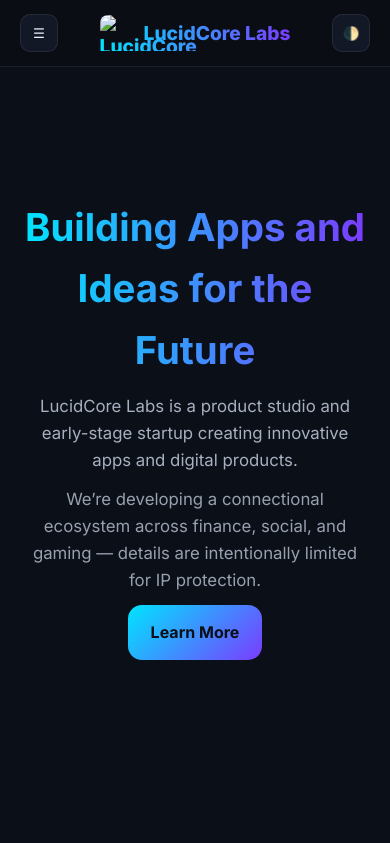
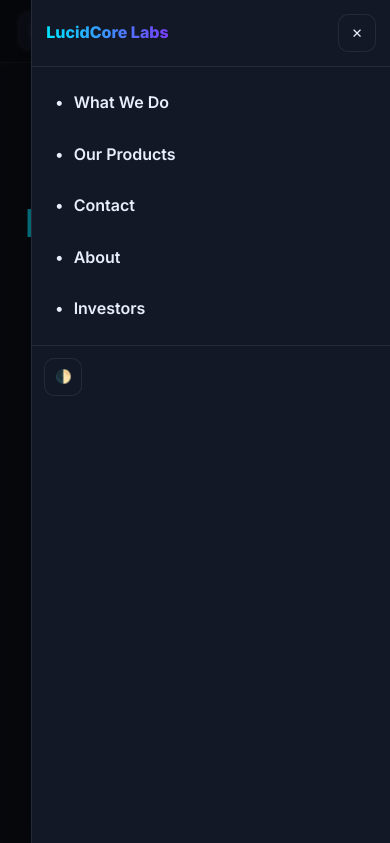
Before and after one commit to uksoldiers123-lab/LucidCore-Labs-, a plain HTML site: page index.html in a window 390 px wide. Both pictures are taken after a click on the button "Open menu". Shown: the top 843 px of the page. Drawn offline with Linux system fonts and the light colour scheme.

Commit message:
Enhance header layout and mobile menu functionality
Refactor header and navigation structure, add mobile menu functionality, and improve theme toggle persistence.

```diff
--- a/index.html
+++ b/index.html
@@ -5,25 +5,46 @@
   <meta name="viewport" content="width=device-width, initial-scale=1, viewport-fit=cover" />
   <title>LucidCore Labs — Building Apps & Ideas</title>
   <meta name="description" content="LucidCore Labs is a product studio and early-stage startup creating innovative apps like SnowApp and PeekR." />
-  <link rel="icon" type="image/png" href="lucidcore-icon.png" />
   <link href="https://fonts.googleapis.com/css2?family=Inter:wght@400;600;700;800&display=swap" rel="stylesheet" />
   <style>
-    :root { --cyan:#00e5ff;--purple:#7a3cff;--bg:#0b0f17;--surface:#121826;--text:#e9eefc;--muted:#a7b0c0;--line:rgba(255,255,255,.08);--shadow:0 20px 50px rgba(0,0,0,.35);--ease:cubic-bezier(.22,.61,.36,1) }
-    [data-theme="light"] { --bg:#f7f9ff;--surface:#fff;--text:#0b0f17;--muted:#4a5568;--line:rgba(0,0,0,.08) }
+    :root{
+      --cyan:#00e5ff;--purple:#7a3cff;--bg:#0b0f17;--surface:#121826;--text:#e9eefc;--muted:#a7b0c0;--line:rgba(255,255,255,.08);
+      --ease:cubic-bezier(.22,.61,.36,1)
+    }
+    [data-theme="light"]{--bg:#f7f9ff;--surface:#fff;--text:#0b0f17;--muted:#4a5568;--line:rgba(0,0,0,.08)}
     *{box-sizing:border-box;margin:0;padding:0}
     body{font-family:'Inter',sans-serif;background:var(--bg);color:var(--text);line-height:1.6}
 
-    header{position:sticky;top:0;z-index:10;background:rgba(10,14,21,0.8);backdrop-filter:blur(12px);border-bottom:1px solid var(--line)}
-    .nav{max-width:1100px;margin:auto;display:flex;align-items:center;justify-content:space-between;padding:14px 20px}
-    .brand{display:flex;align-items:center;gap:.5rem;font-weight:800;font-size:1.2rem;background:linear-gradient(90deg,var(--cyan),var(--purple));-webkit-background-clip:text;-webkit-text-fill-color:transparent}
-    .brand img{width:36px;height:36px;border-radius:8px}
-    .desktop-nav ul{display:flex;list-style:none;gap:1.5rem;flex-wrap:wrap;justify-content:center}
-    .desktop-nav a{color:var(--text);opacity:.9;text-decoration:none;font-weight:600;transition:opacity .25s var(--ease)}
+    /* ===== Header ===== */
+    header.site-header{position:sticky;top:0;z-index:1000;background:rgba(10,14,21,.75);backdrop-filter:blur(12px);border-bottom:1px solid var(--line)}
+    .nav-wrap{max-width:1100px;margin:auto;display:flex;align-items:center;justify-content:space-between;padding:12px 18px}
+    .brand{display:flex;align-items:center;gap:.55rem;text-decoration:none}
+    .brand .brand-text{font-weight:800;font-size:1.15rem;background:linear-gradient(90deg,var(--cyan),var(--purple));-webkit-background-clip:text;-webkit-text-fill-color:transparent}
+    .desktop-nav{display:flex}
+    .desktop-nav ul{display:flex;gap:1.25rem;list-style:none;margin:0;padding:0}
+    .desktop-nav a{color:var(--text);text-decoration:none;font-weight:600;opacity:.9;transition:opacity .2s var(--ease)}
     .desktop-nav a:hover,.desktop-nav a.active{opacity:1}
+    .controls{display:flex;gap:.5rem}
     .btn-icon{display:inline-grid;place-items:center;width:38px;height:38px;border-radius:10px;border:1px solid var(--line);background:var(--surface);color:var(--text)}
-    .hamburger{display:none}
-    @media(max-width:760px){.desktop-nav{display:none}.hamburger{display:inline-grid}}
+    .menu-toggle{display:none}
+    @media (max-width: 860px){.desktop-nav{display:none}.menu-toggle{display:inline-grid}}
 
+    /* Mobile panel */
+    .mobile-panel{position:fixed;inset:0;height:100vh;background:rgba(0,0,0,.45);backdrop-filter:blur(2px);display:none;opacity:0;transition:opacity .2s var(--ease)}
+    .mobile-panel.is-open{display:block;opacity:1}
+    .mobile-sheet{position:absolute;top:0;right:0;width:min(92vw,380px);height:100%;background:var(--surface);border-left:1px solid var(--line);transform:translateX(100%);transition:transform .28s var(--ease);box-shadow:0 20px 50px rgba(0,0,0,.35)}
+    .mobile-panel.is-open .mobile-sheet{transform:translateX(0)}
+    .mobile-head{display:flex;align-items:center;justify-content:space-between;padding:14px;border-bottom:1px solid var(--line)}
+    .mobile-brand{display:flex;align-items:center;gap:.6rem;font-weight:800}
+    .mobile-brand .brand-text{background:linear-gradient(90deg,var(--cyan),var(--purple));-webkit-background-clip:text;-webkit-text-fill-color:transparent}
+    .mobile-nav{padding:10px 12px}
+    .mobile-nav a{display:flex;align-items:center;gap:.65rem;padding:12px 10px;border-radius:12px;text-decoration:none;color:var(--text);font-weight:600;border:1px solid transparent}
+    .mobile-nav a:hover{background:rgba(255,255,255,.05);border-color:var(--line)}
+    .mobile-foot{margin-top:auto;padding:12px;border-top:1px solid var(--line);display:flex;gap:.5rem}
+    .visually-hidden{position:absolute!important;clip:rect(1px,1px,1px,1px);padding:0!important;border:0!important;height:1px!important;width:1px!important;overflow:hidden}
+    body.no-scroll{overflow:hidden}
+
+    /* ===== Page sections ===== */
     .hero{text-align:center;padding:70px 24px;max-width:900px;margin:60px auto}
     .hero h1{font-size:clamp(2.4rem,4vw,3.6rem);background:linear-gradient(90deg,var(--cyan),var(--purple));-webkit-background-clip:text;-webkit-text-fill-color:transparent;margin-bottom:12px}
     .hero p{color:var(--muted);font-size:1.05rem;max-width:720px;margin:0 auto 12px}
@@ -32,11 +53,9 @@
 
     section{padding:60px 20px}
     h2.title{text-align:center;margin-bottom:30px}
-
     .grid3{max-width:1100px;margin:auto;display:grid;gap:20px;grid-template-columns:repeat(auto-fit,minmax(250px,1fr))}
     .card{background:var(--surface);border:1px solid var(--line);border-radius:18px;padding:22px;text-align:left;box-shadow:0 10px 28px rgba(0,0,0,.28)}
     .muted{color:var(--muted)}
-
     .notice{max-width:900px;margin:0 auto 10px;text-align:center;color:var(--muted);font-size:.95rem}
 
     .products{max-width:1100px;margin:auto;display:grid;gap:20px;grid-template-columns:repeat(auto-fit,minmax(280px,1fr))}
@@ -54,11 +73,12 @@
   </style>
 </head>
 <body>
-  <header>
-    <div class="nav">
-      <button class="btn-icon hamburger" id="openMenu" aria-label="Open menu">☰</button>
-      <div class="brand"><img src="lucidcore-icon.png" alt="LucidCore icon" /> LucidCore Labs</div>
-      <div class="desktop-nav">
+  <!-- Header -->
+  <header class="site-header" role="banner">
+    <div class="nav-wrap">
+      <button class="btn-icon menu-toggle" id="menuToggle" aria-expanded="false" aria-controls="mobilePanel" aria-label="Open menu">☰</button>
+      <a class="brand" href="index.html"><span class="brand-text">LucidCore Labs</span></a>
+      <nav class="desktop-nav" aria-label="Primary">
         <ul>
           <li><a href="#what">What We Do</a></li>
           <li><a href="#products">Our Products</a></li>
@@ -66,11 +86,33 @@
           <li><a href="about.html">About</a></li>
           <li><a href="investors.html">Investors</a></li>
         </ul>
+      </nav>
+      <div class="controls"><button class="btn-icon" id="themeToggle" aria-label="Toggle light/dark">🌓</button></div>
+    </div>
+
+    <!-- Mobile drawer -->
+    <div class="mobile-panel" id="mobilePanel" aria-hidden="true">
+      <div class="mobile-sheet" role="dialog" aria-modal="true" aria-labelledby="mobileMenuTitle">
+        <div class="mobile-head">
+          <div class="mobile-brand"><span class="brand-text" id="mobileMenuTitle">LucidCore Labs</span></div>
+          <button class="btn-icon" id="menuClose" aria-label="Close menu">✕</button>
+        </div>
+        <nav class="mobile-nav" aria-label="Mobile">
+          <a href="#what"><span>•</span><span>What We Do</span></a>
+          <a href="#products"><span>•</span><span>Our Products</span></a>
+          <a href="#contact"><span>•</span><span>Contact</span></a>
+          <a href="about.html"><span>•</span><span>About</span></a>
+          <a href="investors.html"><span>•</span><span>Investors</span></a>
+        </nav>
+        <div class="mobile-foot">
+          <button class="btn-icon" id="mobileThemeToggle" aria-label="Toggle light/dark">🌓</button>
+          <span class="visually-hidden" aria-live="polite" id="menuStatus"></span>
+        </div>
       </div>
-      <div class="controls"><button class="btn-icon" id="themeToggle" aria-label="Toggle light/dark">🌓</button></div>
     </div>
   </header>
 
+  <!-- Hero -->
   <section class="hero">
     <h1>Building Apps and Ideas for the Future</h1>
     <p>LucidCore Labs is a product studio and early-stage startup creating innovative apps and digital products.</p>
@@ -78,6 +120,7 @@
     <a href="#contact" class="btn">Learn More</a>
   </section>
 
+  <!-- What we do -->
   <section id="what">
     <h2 class="title">What We Do</h2>
     <div class="notice">We operate a connectional ecosystem of apps. The in-depth design and rails are proprietary trade secrets; we’ll share more under NDA.</div>
@@ -88,6 +131,7 @@
     </div>
   </section>
 
+  <!-- Products -->
   <section id="products">
     <h2 class="title">Our Products</h2>
     <div class="products">
@@ -127,6 +171,7 @@
     </div>
   </section>
 
+  <!-- Contact -->
   <section id="contact">
     <h2 class="title">Contact Us</h2>
     <div class="contact">
@@ -148,11 +193,65 @@
   </footer>
 
   <script>
+    // Year
     document.getElementById('y').textContent = new Date().getFullYear();
-    const root = document.documentElement;
-    document.getElementById('themeToggle').addEventListener('click', ()=> {
-      root.dataset.theme = root.dataset.theme === 'light' ? 'dark' : 'light';
-    });
+
+    // Theme toggle (desktop + mobile) with persistence
+    (function(){
+      const root = document.documentElement;
+      function toggleTheme(){
+        root.dataset.theme = root.dataset.theme === 'light' ? 'dark' : 'light';
+        try { localStorage.setItem('theme', root.dataset.theme); } catch(e){}
+      }
+      document.getElementById('themeToggle')?.addEventListener('click', toggleTheme);
+      document.getElementById('mobileThemeToggle')?.addEventListener('click', toggleTheme);
+      try { const saved = localStorage.getItem('theme'); if(saved) root.dataset.theme = saved; } catch(e){}
+    })();
+
+    // Mobile menu
+    (function(){
+      const body = document.body;
+      const panel = document.getElementById('mobilePanel');
+      const sheet = panel.querySelector('.mobile-sheet');
+      const toggle = document.getElementById('menuToggle');
+      const closeBtn = document.getElementById('menuClose');
+      const status = document.getElementById('menuStatus');
+      const focusable = 'a[href], button:not([disabled]), textarea, input, select, [tabindex]:not([tabindex="-1"])';
+      let lastFocused = null, trapHandler = null;
+
+      function openMenu(){
+        lastFocused = document.activeElement;
+        panel.classList.add('is-open'); panel.setAttribute('aria-hidden','false');
+        toggle.setAttribute('aria-expanded','true'); body.classList.add('no-scroll');
+        status.textContent = 'Menu opened';
+        setTimeout(()=>{ (sheet.querySelector(focusable)||sheet).focus(); }, 0);
+        trapFocus(true);
+      }
+      function closeMenu(){
+        panel.classList.remove('is-open'); panel.setAttribute('aria-hidden','true');
+        toggle.setAttribute('aria-expanded','false'); body.classList.remove('no-scroll');
+        status.textContent = 'Menu closed'; trapFocus(false); lastFocused && lastFocused.focus();
+      }
+
+      toggle.addEventListener('click', openMenu);
+      closeBtn.addEventListener('click', closeMenu);
+      panel.addEventListener('click', (e)=>{ if(!sheet.contains(e.target)) closeMenu(); });
+      window.addEventListener('keydown', (e)=>{ if(e.key==='Escape' && panel.classList.contains('is-open')) closeMenu(); });
+      panel.querySelectorAll('a').forEach(a=> a.addEventListener('click', closeMenu));
+
+      function trapFocus(enable){
+        if(enable){
+          trapHandler = function(e){
+            if(e.key!=='Tab') return;
+            const nodes = sheet.querySelectorAll(focusable); if(!nodes.length) return;
+            const first = nodes[0], last = nodes[nodes.length-1];
+            if(e.shiftKey && document.activeElement===first){ e.preventDefault(); last.focus(); }
+            else if(!e.shiftKey && document.activeElement===last){ e.preventDefault(); first.focus(); }
+          };
+          window.addEventListener('keydown', trapHandler);
+        } else if(trapHandler){ window.removeEventListener('keydown', trapHandler); trapHandler=null; }
+      }
+    })();
   </script>
 </body>
 </html>
```
